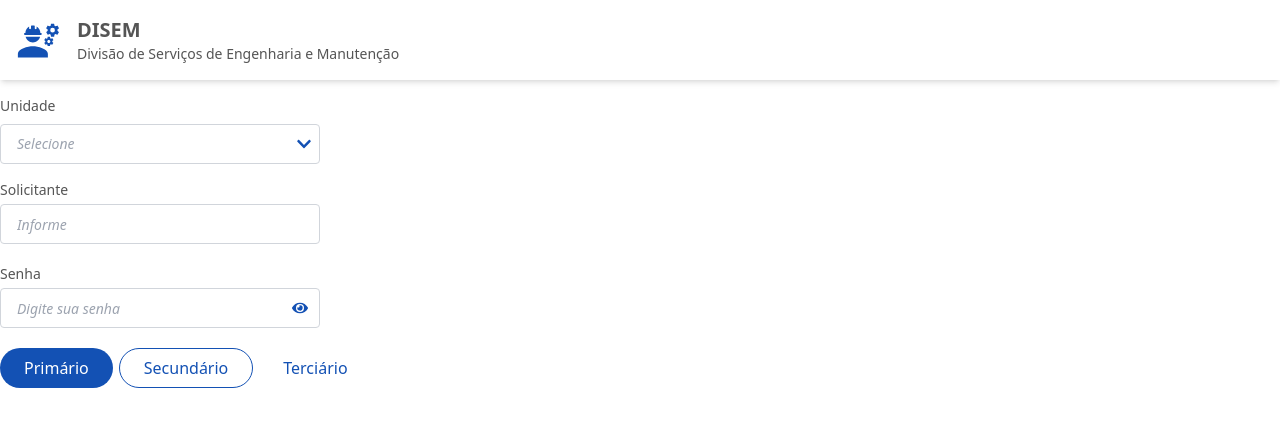
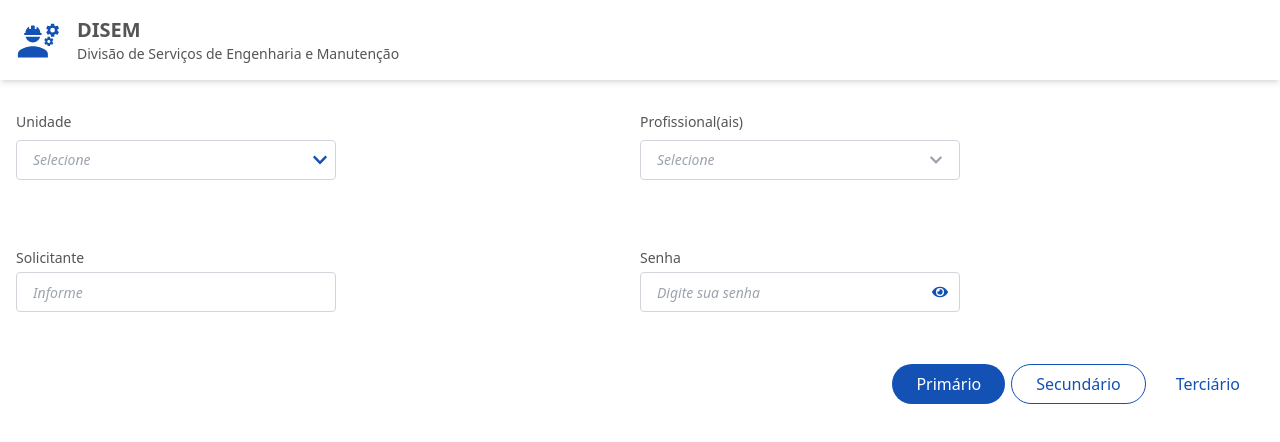
Before and after one commit to WemellyNunes/frontend_application_disem, a React (Vite) app: page / in a window 1280 px wide. Shown: the top 442 px of the page. Built offline with nearby package versions, Linux system fonts and the light colour scheme; a web font is replaced by a local one.

Commit message:
feat: add o componente de multi select

```diff
--- a/src/App.jsx
+++ b/src/App.jsx
@@ -5,7 +5,8 @@ import Header from "./components/header";
 import InputPrimary from "./components/inputs/inputPrimary";
 import InputSecondary from "./components/inputs/inputSecondary";
 import { FaEye, FaArrowRight, FaSearch } from 'react-icons/fa';
-import InputSelect from "./components/inputs/inputSelect";// Exemplo de ícones da biblioteca react-icons
+import InputSelect from "./components/inputs/inputSelect";
+import MultiSelect from "./components/inputs/multiSelect";
 
 
 
@@ -22,32 +23,62 @@ function App() {
     console.log('Selecionado:', event.target.value);
   };
 
+  const profissionais = [
+    { label: 'FULANINHO COSTA DA SILVA - FUNÇÃO', value: 'fulaninho' },
+    { label: 'CICLANINHO ALMEIDA - FUNÇÃO', value: 'ciclaninho' },
+    { label: 'BELTRANINHO PEREIRA - FUNÇÃO', value: 'beltraninho' },
+  ];
+
+  const handleMultiSelectChange = (selectedOptions) => {
+    console.log('Selecionado:', selectedOptions);
+  };
+
   return (
     <>
       <header>
         <Header />
       </header>
 
-      <section>
+      <section className="flex w-full flex-col">
+        <div className="flex w-full flex-row justify-center p-4">
+          <div className="flex flex-1">
             <InputSelect
               label="Unidade"
               options={unidades}
               onChange={handleSelectChange}
             />
+          </div>
+          <div className="flex flex-1 ">
+            <MultiSelect
+              label="Profissional(ais)"
+              options={profissionais}
+              onChange={handleMultiSelectChange}
+            />
+          </div>
+        </div>
 
-        <InputPrimary label="Solicitante" placeholder="Informe" />
+        <div className="flex flex-1 w-full p-4">
+          <div className="flex-1">
+            <InputPrimary
+              label="Solicitante"
+              placeholder="Informe" />
+          </div>
+          <div className="flex-1">
             <InputSecondary
               label="Senha"
               placeholder="Digite sua senha"
               type="password"
               buttonIcon={<FaEye />} />
-        <div className="flex flex-row ">
+          </div>
+        </div>
+
+        <div className="flex flex-row justify-end p-4">
           <ButtonPrimary>Primário</ButtonPrimary>
           <ButtonSecondary>Secundário</ButtonSecondary>
           <ButtonTertiary>Terciário</ButtonTertiary>
         </div>
+      </section>
 
-      </section>
 
     </>
   )
--- a/src/components/inputs/inputPrimary/index.jsx
+++ b/src/components/inputs/inputPrimary/index.jsx
@@ -1,6 +1,6 @@
 const InputPrimary = ({ label, placeholder }) => {
     return (
-      <div className="w-full max-w-xs flex flex-col mt-4">
+      <div className="w-full max-w-xs flex flex-col mb-4 mt-4">
         <label className="block text-sm text-primary-dark font-normal" htmlFor="inputField">
           {label}
         </label>
--- a/src/components/inputs/inputSelect/index.jsx
+++ b/src/components/inputs/inputSelect/index.jsx
@@ -17,7 +17,7 @@ const InputSelect = ({ label, options, onChange }) => {
                 <select
                     className="block appearance-none w-full bg-white border border-gray-300 text-gray-400
                     h-10 px-4 rounded leading-tight focus:outline-none focus:ring-2 focus:ring-blue-500
-                    focus:border-blue-500 text-sm italic cursor-pointer"
+                    focus:border-blue-500 text-sm italic cursor-pointer my-1"
                     onChange={onChange}
                     onClick={handleToggle}
                     onBlur={() => setIsOpen(false)}
--- /dev/null
+++ b/src/components/inputs/multiSelect/index.jsx
@@ -0,0 +1,88 @@
+import { useState } from 'react';
+import { FaChevronDown, FaChevronUp } from 'react-icons/fa';
+
+const MultiSelect = ({ label, options, onChange }) => {
+    const [isOpen, setIsOpen] = useState(false);
+    const [selectedOptions, setSelectedOptions] = useState([]);
+
+    const handleToggle = () => {
+        setIsOpen(!isOpen);
+    };
+
+    const handleSelectOption = (option) => {
+        const alreadySelected = selectedOptions.includes(option);
+
+        if (alreadySelected) {
+            setSelectedOptions(selectedOptions.filter((item) => item !== option));
+        } else {
+            setSelectedOptions([...selectedOptions, option]);
+        }
+
+        onChange([...selectedOptions, option]);
+    };
+
+    const isSelected = (option) => selectedOptions.includes(option);
+
+    return (
+        <div className="w-full max-w-xs mb-4">
+            <label className="block text-primary-dark text-sm font-normal mb-2 mt-4">
+                {label}
+            </label>
+            <div className="relative">
+                <button
+                    className=" appearance-none w-full bg-white border border-gray-300
+                     text-gray-400 px-4 h-10 rounded leading-tight focus:outline-none
+                     focus:ring-2 focus:ring-blue-500 focus:border-blue-500 flex justify-between
+                     items-center my-1 text-sm italic"
+                    onClick={handleToggle}
+                    type="button"
+                >
+                    {selectedOptions.length > 0
+                        ? selectedOptions.map((option) => option.label).join(', ')
+                        : 'Selecione'}
+                    {isOpen ? <FaChevronUp className="ml-2" /> : <FaChevronDown className="ml-2" />}
+                </button>
+                {isOpen && (
+                    <div className="absolute z-10 w-full bg-white border border-gray-300 mt-1 rounded shadow-lg max-h-60 overflow-y-auto">
+                        {options.map((option) => (
+                            <label key={option.value} className="flex items-center px-4 py-2 cursor-pointer hover:bg-gray-100">
+                                <input
+                                    type="checkbox"
+                                    className="form-checkbox h-4 w-4 text-blue-600"
+                                    checked={isSelected(option)}
+                                    onChange={() => handleSelectOption(option)}
+                                />
+                                <span className="ml-2 text-gray-700">{option.label}</span>
+                            </label>
+                        ))}
+                    </div>
+                )}
+            </div>
+        </div>
+    );
+};
+
+export default MultiSelect;
+
+
+/*
+como usa:
+
+const profissionais = [
+    { label: 'FULANINHO COSTA DA SILVA - FUNÇÃO', value: 'fulaninho' },
+    { label: 'CICLANINHO ALMEIDA - FUNÇÃO', value: 'ciclaninho' },
+    { label: 'BELTRANINHO PEREIRA - FUNÇÃO', value: 'beltraninho' },
+  ];
+
+  const handleMultiSelectChange = (selectedOptions) => {
+    console.log('Selecionado:', selectedOptions);
+  };
+
+   <MultiSelect
+          label="Profissional(is)"
+          options={profissionais}
+          onChange={handleMultiSelectChange}
+        />
+
+
+*/
```
Lines whose indentation alone changed are shown as unchanged.
